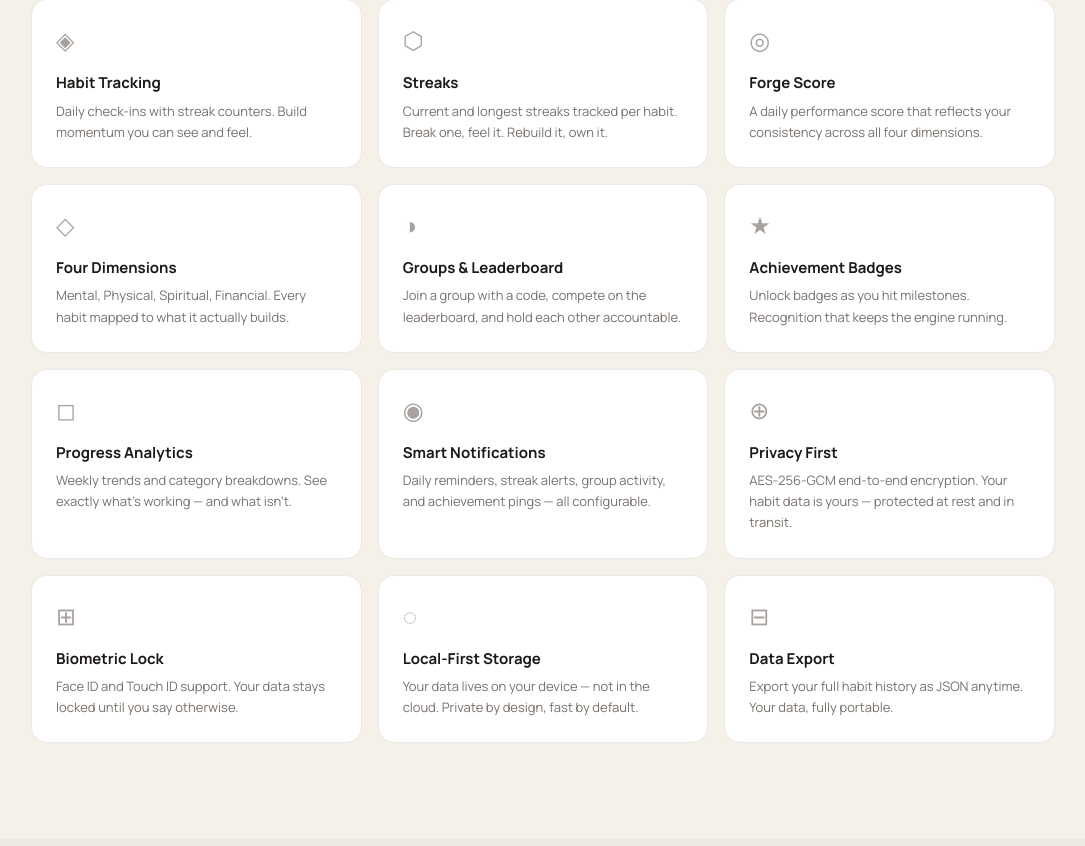
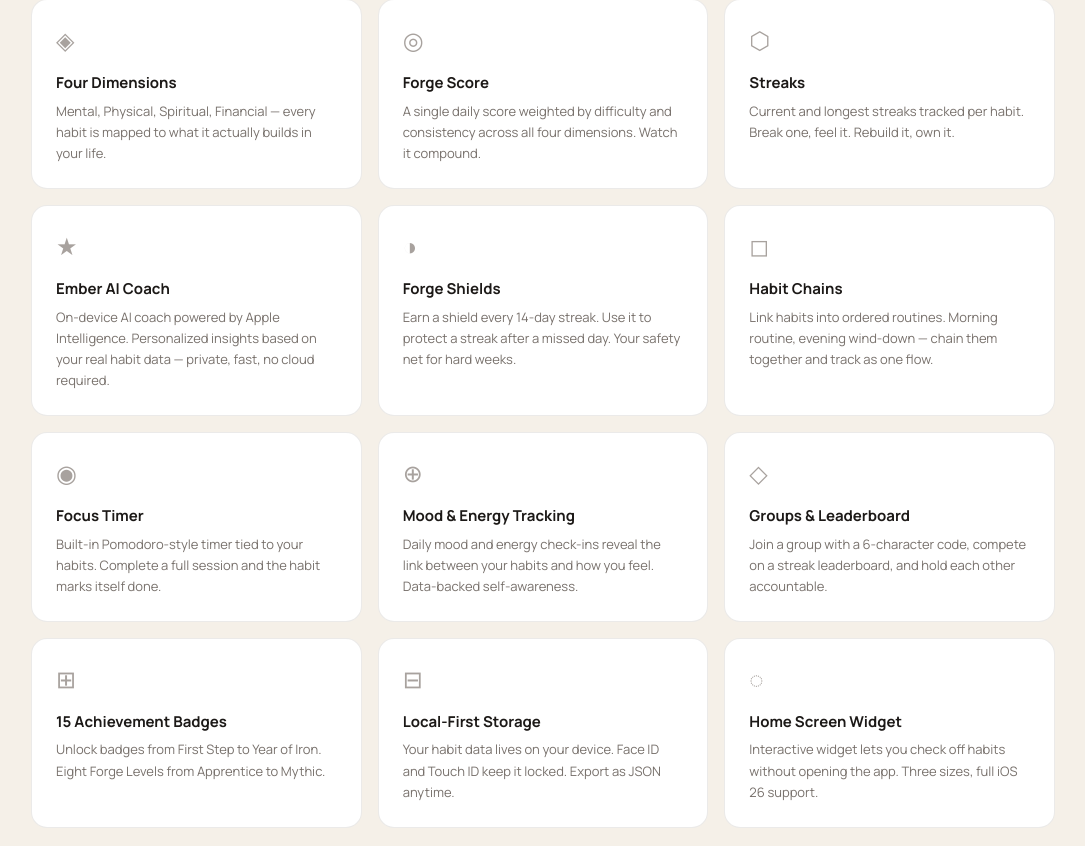
Before and after one commit to crsnpalmer-art/habitforge-web, a Next.js app: page / in a window 1280 px wide. Shown: the part 2534-3380 px from the top of the page, without its empty margins (97-1182 px from the left). Built offline with nearby package versions, Linux system fonts and the light colour scheme; no server answers.

Commit message:
feat: update features from App Bible — Ember AI, Focus Timer, Forge Shields, Habit Chains, Mood Tracking; fix brand gradient to Ember colors

```diff
--- a/src/app/blog/[slug]/page.tsx
+++ b/src/app/blog/[slug]/page.tsx
@@ -177,8 +177,8 @@ export default async function BlogPost({ params }: { params: { slug: string } })
           <div
             className="rounded-2xl p-8 text-center"
             style={{
-              background: "linear-gradient(135deg, rgba(34,197,94,0.07), rgba(6,182,212,0.07), rgba(139,92,246,0.07))",
-              border: "1px solid rgba(139,92,246,0.15)",
+              background: "linear-gradient(135deg, rgba(217,124,95,0.07), rgba(242,204,143,0.07))",
+              border: "1px solid rgba(217,124,95,0.15)",
             }}
           >
             <p className="font-semibold text-stone-800 text-lg mb-1">Ready to forge your habits?</p>
@@ -186,7 +186,7 @@ export default async function BlogPost({ params }: { params: { slug: string } })
             <Link
               href="/#waitlist"
               className="inline-block px-7 py-3.5 rounded-xl text-white text-sm font-semibold hover:opacity-90 transition-all"
-              style={{ background: "linear-gradient(135deg, #22c55e 0%, #06b6d4 50%, #8b5cf6 100%)" }}
+              style={{ background: "linear-gradient(135deg, #D97C5F 0%, #F2CC8F 100%)" }}
             >
               Join the Waitlist →
             </Link>
--- a/src/app/page.tsx
+++ b/src/app/page.tsx
@@ -12,8 +12,13 @@ import { trackEvent } from "@/lib/analytics";
 const features = [
   {
     icon: "◈",
-    name: "Habit Tracking",
-    desc: "Daily check-ins with streak counters. Build momentum you can see and feel.",
+    name: "Four Dimensions",
+    desc: "Mental, Physical, Spiritual, Financial — every habit is mapped to what it actually builds in your life.",
+  },
+  {
+    icon: "◎",
+    name: "Forge Score",
+    desc: "A single daily score weighted by difficulty and consistency across all four dimensions. Watch it compound.",
   },
   {
     icon: "⬡",
@@ -21,54 +26,49 @@ const features = [
     desc: "Current and longest streaks tracked per habit. Break one, feel it. Rebuild it, own it.",
   },
   {
-    icon: "◎",
-    name: "Forge Score",
-    desc: "A daily performance score that reflects your consistency across all four dimensions.",
+    icon: "★",
+    name: "Ember AI Coach",
+    desc: "On-device AI coach powered by Apple Intelligence. Personalized insights based on your real habit data — private, fast, no cloud required.",
+  },
+  {
+    icon: "◑",
+    name: "Forge Shields",
+    desc: "Earn a shield every 14-day streak. Use it to protect a streak after a missed day. Your safety net for hard weeks.",
+  },
+  {
+    icon: "◻",
+    name: "Habit Chains",
+    desc: "Link habits into ordered routines. Morning routine, evening wind-down — chain them together and track as one flow.",
+  },
+  {
+    icon: "◉",
+    name: "Focus Timer",
+    desc: "Built-in Pomodoro-style timer tied to your habits. Complete a full session and the habit marks itself done.",
+  },
+  {
+    icon: "⊕",
+    name: "Mood & Energy Tracking",
+    desc: "Daily mood and energy check-ins reveal the link between your habits and how you feel. Data-backed self-awareness.",
   },
   {
     icon: "◇",
-    name: "Four Dimensions",
-    desc: "Mental, Physical, Spiritual, Financial. Every habit mapped to what it actually builds.",
-  },
-  {
-    icon: "◑",
     name: "Groups & Leaderboard",
-    desc: "Join a group with a code, compete on the leaderboard, and hold each other accountable.",
-  },
-  {
-    icon: "★",
-    name: "Achievement Badges",
-    desc: "Unlock badges as you hit milestones. Recognition that keeps the engine running.",
-  },
-  {
-    icon: "◻",
-    name: "Progress Analytics",
-    desc: "Weekly trends and category breakdowns. See exactly what's working — and what isn't.",
-  },
-  {
-    icon: "◉",
-    name: "Smart Notifications",
-    desc: "Daily reminders, streak alerts, group activity, and achievement pings — all configurable.",
-  },
-  {
-    icon: "⊕",
-    name: "Privacy First",
-    desc: "AES-256-GCM end-to-end encryption. Your habit data is yours — protected at rest and in transit.",
+    desc: "Join a group with a 6-character code, compete on a streak leaderboard, and hold each other accountable.",
   },
   {
     icon: "⊞",
-    name: "Biometric Lock",
-    desc: "Face ID and Touch ID support. Your data stays locked until you say otherwise.",
+    name: "15 Achievement Badges",
+    desc: "Unlock badges from First Step to Year of Iron. Eight Forge Levels from Apprentice to Mythic.",
+  },
+  {
+    icon: "⊟",
+    name: "Local-First Storage",
+    desc: "Your habit data lives on your device. Face ID and Touch ID keep it locked. Export as JSON anytime.",
   },
   {
     icon: "◌",
-    name: "Local-First Storage",
-    desc: "Your data lives on your device — not in the cloud. Private by design, fast by default.",
-  },
-  {
-    icon: "⊟",
-    name: "Data Export",
-    desc: "Export your full habit history as JSON anytime. Your data, fully portable.",
+    name: "Home Screen Widget",
+    desc: "Interactive widget lets you check off habits without opening the app. Three sizes, full iOS 26 support.",
   },
 ];
 
```
